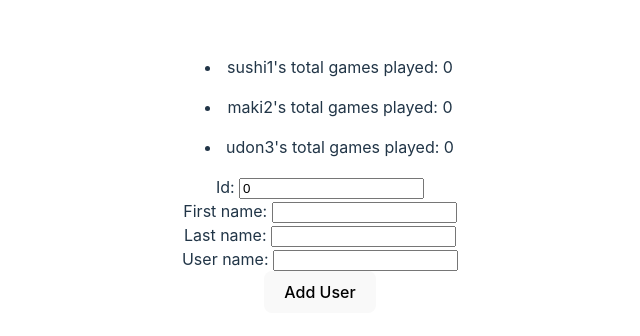
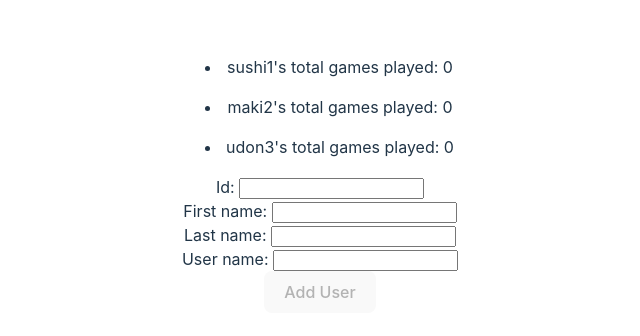
Before and after one commit to lea927/starter-crud-app, a React (Vite) app: page / in a window 1280 px wide. Shown: the part 224-560 px from the top of the page, without its empty margins (320-960 px from the left). Built offline with nearby package versions, Linux system fonts and the light colour scheme.

Commit message:
Disables Add button when any field is empty

```diff
--- a/src/AddUser.jsx
+++ b/src/AddUser.jsx
@@ -1,4 +1,4 @@
-function AddUser({ user, handleUserChange, addUser }) {
+function AddUser({ user, handleUserChange, addUser, isAnyFieldEmpty }) {
  return (
   <div>
    <div>
@@ -41,7 +41,9 @@ function AddUser({ user, handleUserChange, addUser }) {
      onChange={handleUserChange}
     />
    </div>
-   <button onClick={addUser}>Add User</button>
+   <button onClick={addUser} disabled={isAnyFieldEmpty}>
+    Add User
+   </button>
   </div>
  );
 }
--- a/src/App.jsx
+++ b/src/App.jsx
@@ -29,14 +29,18 @@ function App() {
  ]);
 
  const [user, setUser] = useState({
-  id: 0,
+  id: "",
   firstName: "",
   lastName: "",
   totalGames: 0,
   userName: "",
  });
+
+ const [isAnyFieldEmpty, setIsAnyFieldEmpty] = useState(true);
+
  const handleUserChange = (event) => {
   setUser({ ...user, [event.target.name]: event.target.value });
+  enableFields({ ...user, [event.target.name]: event.target.value });
  };
 
  const fetchUserByUsername = (userName) => {
@@ -52,6 +56,12 @@ function App() {
   return !fetchUserByUsername(userName);
  };
 
+ const enableFields = ({ id, firstName, lastName, userName }) => {
+  setIsAnyFieldEmpty(
+   id === "" || firstName === "" || lastName === "" || userName === ""
+  );
+ };
+
  const addUser = () => {
   if (userDontExist(user)) {
    setUsers([...users, user]);
@@ -63,7 +73,12 @@ function App() {
  return (
   <>
    <Users users={users} />
-   <AddUser user={user} handleUserChange={handleUserChange} addUser={addUser} />
+   <AddUser
+    user={user}
+    handleUserChange={handleUserChange}
+    addUser={addUser}
+    isAnyFieldEmpty={isAnyFieldEmpty}
+   />
   </>
  );
 }
```
